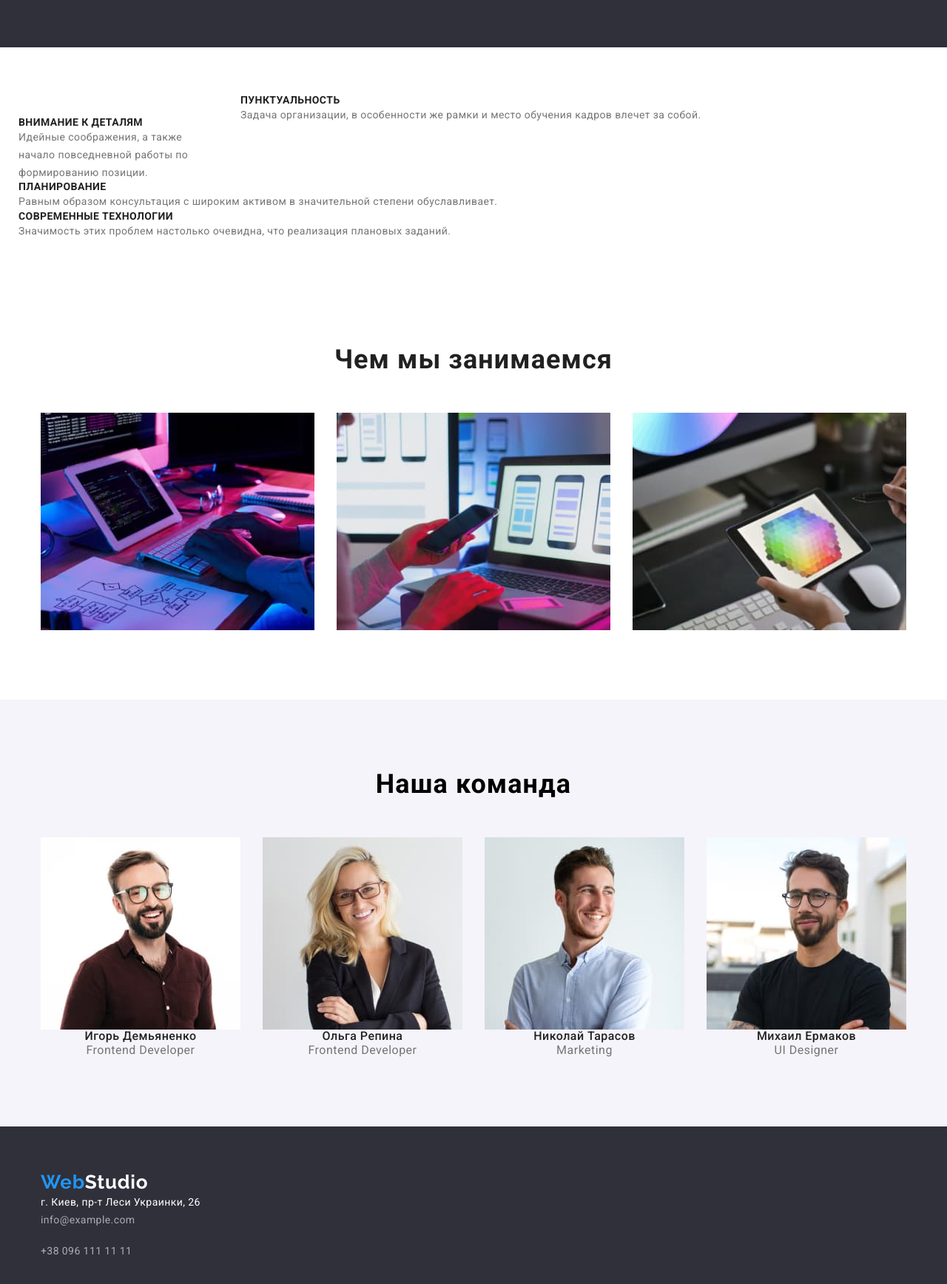
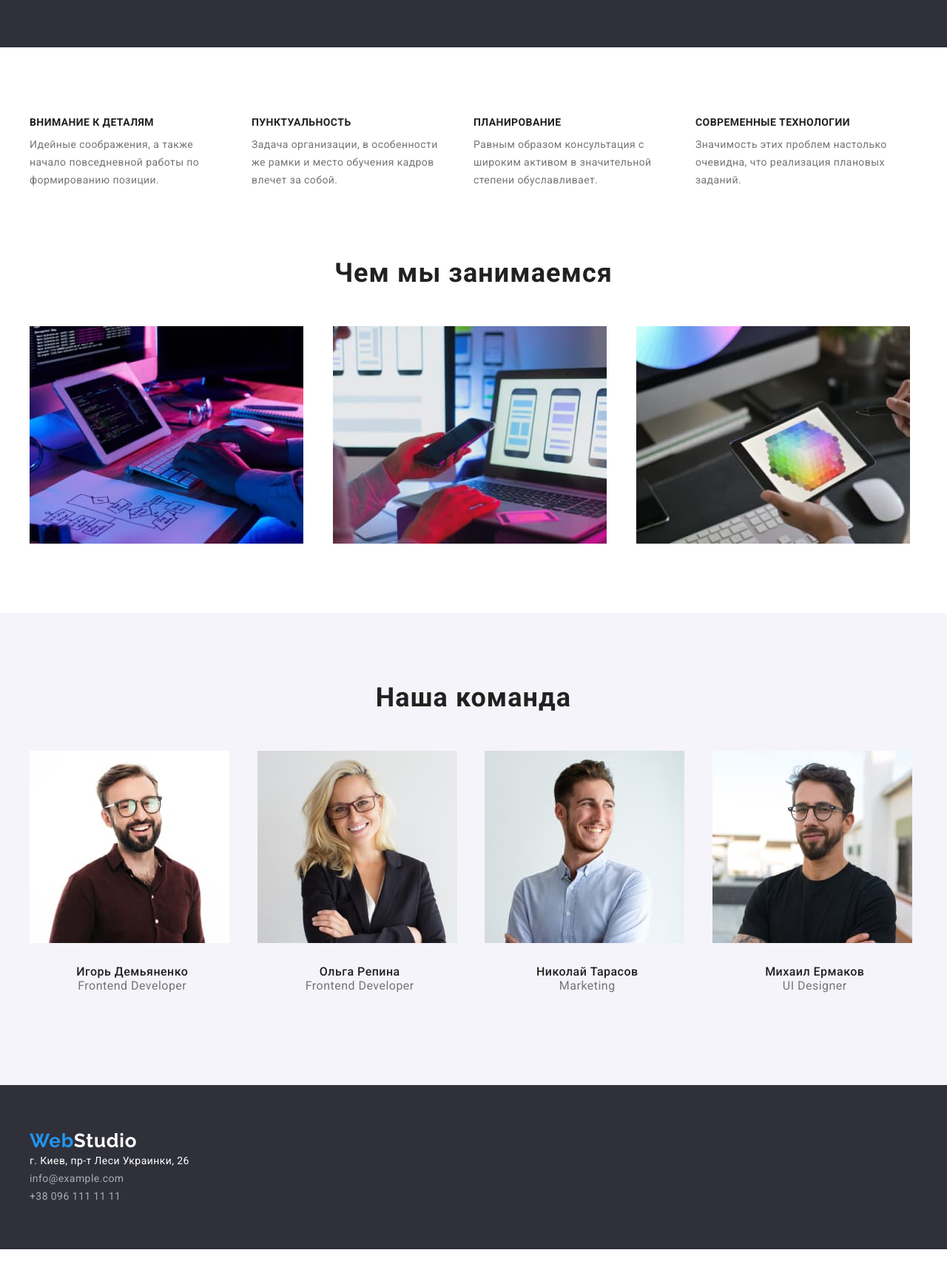
Before and after one commit to julia-pro/goit-markup-hw-03, a plain HTML site: page index.html in a window 1280 px wide. Shown: the part 620-2356 px from the top of the page at 74% size. After the commit the page ends 2309 px from the top, so only its background shows below. Drawn offline with nearby package versions, Linux system fonts and the light colour scheme.

Commit message:
edit css

```diff
--- a/css/styles.css
+++ b/css/styles.css
@@ -38,6 +38,9 @@ img {
   padding-top: 94px;
   padding-bottom: 94px;
 }
+.title-hidden {
+  display: none;
+}
 /*========HEDER======== */
 .header-page {
   border-bottom: 1px solid #ececec;
@@ -74,25 +77,30 @@ img {
   display: flex;
   margin-left: auto;
 }
+.logo-box {
+  margin-right: 93px;
+}
 .logo {
-  margin-right: 93px;
+  display: block;
+
   font-family: Raleway;
   font-style: normal;
   font-weight: bold;
   font-size: 26px;
   line-height: 1.19;
-  /* identical to box height */
   letter-spacing: 0.03em;
   color: var(--second-text-color);
 }
-
 .logo-span-1 {
   color: var(--second-text-color);
 }
 .logo-span-2 {
   color: var(--main-color);
 }
-
+.footer-section .logo-span-2 {
+  color: var(--second-title-color);
+  margin-bottom: 20px;
+}
 .menu-link {
   font-family: 'Roboto', sans-serif;
   font-weight: 500;
@@ -113,6 +121,7 @@ img {
 .mail-link {
   margin-left: auto;
   margin-right: 50px;
+
   font-family: 'Roboto', sans-serif;
   font-weight: 500;
   font-size: 14px;
@@ -142,21 +151,22 @@ img {
 
 /*===========HERO========== */
 .hero-background {
-  background: var(--bg-color);
   text-align: center;
   padding-top: 200px;
   padding-bottom: 200px;
+  background: var(--bg-color);
 }
 
 .main-title {
+  margin-top: 0;
+  margin-bottom: 30px;
+
   color: var(--second-title-color);
   text-transform: uppercase;
   font-size: 44px;
   font-weight: 900;
   letter-spacing: 0.06em;
   line-height: 1.36;
-  margin-top: 0;
-  margin-bottom: 30px;
 }
 
 .modal-btn {
@@ -181,30 +191,27 @@ img {
   background-color: #188ce8;
 }
 /*===========END==HERO========== */
+
 /*======ABOUT=US=====*/
+.advantages-section {
+  line-height: 1.71;
+  margin-bottom: 0px;
+  padding-bottom: 47px;
+}
 
-.container {
-  margin-left: auto;
-  margin-right: auto;
-  width: 1200px;
-  padding-left: 15px;
-  padding-right: 15px;
-}
 .advantage-list {
   display: flex;
-  flex-wrap: wrap;
-  margin-left: -30px;
-  margin-top: -30px;
 }
 .advantage-item {
   margin-right: 30px;
-  margin-top: 30px;
-  flex-basis: calc((100% - 120px) / 4);
+  flex-basis: calc((100% - 90px) / 4);
 }
 .advantag-item:last-child {
   margin-right: 0px;
 }
 .advantage-01 {
+  margin-bottom: 10px;
+
   font-family: 'Roboto', sans-serif;
   font-style: normal;
   font-weight: bold;
@@ -223,70 +230,16 @@ img {
   letter-spacing: 0.03em;
   color: var(--text-about);
 }
-.advantage-02 {
-  font-family: 'Roboto', sans-serif;
-  font-style: normal;
-  font-weight: bold;
-  font-size: 14px;
-  line-height: 1.14;
-  letter-spacing: 0.03em;
-  text-transform: uppercase;
-  color: var(--title-color);
-}
-.advantage-002 {
-  font-family: 'Roboto', sans-serif;
-  font-style: normal;
-  font-weight: normal;
-  font-size: 14px;
-  line-height: 1.71;
-  letter-spacing: 0.03em;
-  color: var(--text-about);
-}
-.advantage-03 {
-  font-family: 'Roboto', sans-serif;
-  font-style: normal;
-  font-weight: bold;
-  font-size: 14px;
-  line-height: 1.14;
-  letter-spacing: 0.03em;
-  text-transform: uppercase;
-  color: var(--title-color);
-}
-.advantage-003 {
-  font-family: 'Roboto', sans-serif;
-  font-style: normal;
-  font-weight: normal;
-  font-size: 14px;
-  line-height: 1.71;
-  letter-spacing: 0.03em;
-  color: var(--text-about);
-}
-.advantage-04 {
-  font-family: 'Roboto', sans-serif;
-  font-style: normal;
-  font-weight: bold;
-  font-size: 14px;
-  line-height: 1.14;
-  letter-spacing: 0.03em;
-  text-transform: uppercase;
-  color: var(--title-color);
-}
-.advantage-004 {
-  font-family: 'Roboto', sans-serif;
-  font-style: normal;
-  font-weight: normal;
-  font-size: 14px;
-  line-height: 1.71;
-  letter-spacing: 0.03em;
-  color: var(--text-about);
-}
-/*======END=ABOUT=US=====*/
-/*======WHAT=WE=DO====*/
+/*======END ABOUT US=====*/
+/*======WHAT WE DO====*/
 .workplace {
   text-align: center;
   padding-top: 47px;
 }
-.what-we-do {
+.title-desc {
+  margin-top: 0;
+  margin-bottom: 50px;
+
   font-family: 'Roboto', sans-serif;
   font-style: normal;
   font-weight: bold;
@@ -295,8 +248,6 @@ img {
   text-align: center;
   letter-spacing: 0.03em;
   color: var(--title-color);
-  margin-top: 0;
-  margin-bottom: 50px;
 }
 .work-list {
   display: flex;
@@ -307,30 +258,20 @@ img {
   flex-basis: calc(100% / 3 - var(--card-set-gap));
   margin-right: var(--card-set-gap);
 }
-.what-we-do-item::not(:last-of-type) {
+.what-we-do-item:not(:last-of-type) {
   margin-right: 30px;
 }
 .images {
   display: block;
 }
-/*======END=WHAT=WE=DO====*/
-/*======TEAM======*/
+/*====== END WHAT WE DO ====*/
+/*====== TEAM ======*/
 .team {
   font-size: 16px;
   line-height: 1.19;
   text-align: center;
 
   background-color: #f5f4fa;
-}
-.team-desc {
-  font-family: Roboto;
-  font-style: normal;
-  font-weight: bold;
-  font-size: 36px;
-  line-height: 1.16;
-  text-align: center;
-  letter-spacing: 0.03em;
-  margin-bottom: 50px;
 }
 .regular-title {
   display: flex;
@@ -343,7 +284,13 @@ img {
   margin-top: 30px;
   flex-basis: calc((100% - 120px) / 4);
 }
-.name-igor {
+.person {
+  padding-top: 30px;
+  padding-bottom: 30px;
+
+  color: var(--text-about);
+}
+.name-person {
   font-family: Roboto;
   font-style: normal;
   font-weight: 500;
@@ -352,7 +299,7 @@ img {
   letter-spacing: 0.03em;
   color: var(--title-color);
 }
-.about-igor {
+.about-person {
   font-family: Roboto;
   font-style: normal;
   font-weight: normal;
@@ -361,86 +308,17 @@ img {
   letter-spacing: 0.03em;
   color: var(--text-about);
 }
-.name-olga {
-  font-family: Roboto;
-  font-style: normal;
-  font-weight: 500;
-  font-size: 16px;
-  line-height: 1.18;
-  letter-spacing: 0.03em;
-  color: var(--title-color);
-}
-.about-olga {
-  font-family: Roboto;
-  font-style: normal;
-  font-weight: normal;
-  font-size: 16px;
-  line-height: 1.18;
-  letter-spacing: 0.03em;
-  color: var(--text-about);
-}
-.name-nikolaj {
-  font-family: Roboto;
-  font-style: normal;
-  font-weight: 500;
-  font-size: 16px;
-  line-height: 1.18;
-  letter-spacing: 0.03em;
-  color: var(--title-color);
-}
-.about-nikolaj {
-  font-family: Roboto;
-  font-style: normal;
-  font-weight: normal;
-  font-size: 16px;
-  line-height: 1.18;
-  letter-spacing: 0.03em;
-  color: var(--text-about);
-}
-
-.name-mihail {
-  font-family: Roboto;
-  font-style: normal;
-  font-weight: 500;
-  font-size: 16px;
-  line-height: 1.18;
-  letter-spacing: 0.03em;
-  color: var(--title-color);
-}
-.about-mihail {
-  font-family: Roboto;
-  font-style: normal;
-  font-weight: normal;
-  font-size: 16px;
-  line-height: 1.18;
-  letter-spacing: 0.03em;
-  color: var(--text-about);
-}
-/*=====END=TEAM======*/
-/*=====FOOTER========*/
+/*===== END TEAM ======*/
+/*======== FOOTER ========*/
 
 .footer-section {
   background: var(--bg-color);
   padding-top: 60px;
   padding-bottom: 60px;
 }
-.logo-desc {
-  font-family: Raleway;
-  font-style: normal;
-  font-weight: bold;
-  font-size: 26px;
-  line-height: 1.19;
-  letter-spacing: 0.03em;
-  color: var(--second-text-color);
-  text-decoration: none;
+.footer-list:not(:last-child) {
+  margin-bottom: 9px;
 }
-.logo-span {
-  color: var(--second-text-color);
-}
-.logo-span-footer {
-  color: var(--second-title-color);
-}
-
 .footer-google {
   font-family: Roboto;
   font-style: normal;
@@ -451,7 +329,7 @@ img {
   color: var(--second-title-color);
   text-decoration: none;
 }
-.footer-mail {
+.footer-link {
   font-family: Roboto;
   font-style: normal;
   font-weight: normal;
@@ -462,22 +340,14 @@ img {
   color: rgba(255, 255, 255, 0.6);
   text-decoration: none;
 }
-.footer-tel {
-  text-decoration: none;
-  font-family: Roboto;
-  font-style: normal;
-  font-weight: normal;
-  font-size: 14px;
-  line-height: 4.28;
-  letter-spacing: 0.03em;
-  color: rgba(255, 255, 255, 0.6);
-  text-decoration: none;
-}
-/*=====END==FOOTER=====*/
 
-/*==========PORTFOLIO=HEADER========= */
+/*======= END FOOTER =====*/
+
+/*========== PORTFOLIO=HEADER ========= */
 
 .portfolio {
+  margin-right: 93px;
+
   font-family: Raleway;
   font-style: normal;
   font-weight: bold;
@@ -494,7 +364,7 @@ img {
 .portfolio-span-2 {
   color: var(--main-color);
 }
-.portfolio-nav {
+.portfolio-nav .link {
   font-family: 'Roboto', sans-serif;
   font-weight: 500;
   font-size: 14px;
@@ -511,6 +381,9 @@ img {
   color: var(--second-text-color);
 }
 .mail-list {
+  margin-left: auto;
+  margin-right: 50px;
+
   font-family: 'Roboto', sans-serif;
   font-weight: 500;
   font-size: 14px;
@@ -538,17 +411,41 @@ img {
   color: var(--second-text-color);
 }
 
-/*==========END=PORTFOLIO=HEADER========= */
+/*========== END=PORTFOLIO=HEADER ========= */
 
-/*========HERO======== */
+/*=========== HERO ========= */
 ul {
   list-style: none;
 }
 li {
   list-style: none;
 }
+.container {
+  width: 1230px;
+  padding-left: 15px;
+  padding-right: 15px;
+  margin-left: auto;
+  margin-right: auto;
+}
+
+/* =========== FILTER =========== */
+.filters-list {
+  display: flex;
+  justify-content: center;
+  margin-bottom: 50px;
+}
+
+.item-filtr:not(:last-child) {
+  margin-right: 8px;
+}
 
 .button-01 {
+  padding: 6px 22px;
+
+  background-color: #f5f4fa;
+  border-radius: 4px;
+  border: 0px;
+
   font-family: Roboto;
   font-style: normal;
   font-weight: 500;
@@ -567,11 +464,31 @@ li {
   color: var(--second-title-color);
   background: var(--second-text-color);
 }
+.box {
+  display: flex;
+  flex-wrap: wrap;
+
+  padding-left: 0px;
+  margin-left: -30px;
+  margin-top: -30px;
+}
+
 .box-img {
+  margin-left: 30px;
+  margin-top: 30px;
+
+  flex-basis: calc((100% - 96px) / 3);
+
   top: 262px;
   background: url(portfolio1.jpg);
 }
+.works-desc {
+  padding: 20px 24px;
+  border: 1px solid #eeeeee;
+}
 .portfolio-h3 {
+  margin-bottom: 4px;
+
   font-family: Roboto;
   font-style: normal;
   font-weight: bold;
@@ -589,62 +506,3 @@ li {
   letter-spacing: 0.03em;
   color: var(--text-about);
 }
-.footer-sec {
-  width: 1600px;
-  height: 252px;
-  left: 0px;
-  top: 1628px;
-  background: var(--bg-color);
-}
-.logo-portfolio {
-  width: 145px;
-  height: 31px;
-  left: 215px;
-  top: 1688px;
-  font-family: Raleway;
-  font-style: normal;
-  font-weight: bold;
-  font-size: 26px;
-  line-height: 31px;
-
-  letter-spacing: 0.03em;
-  color: var(--second-text-color);
-  text-decoration: none;
-  background: var(--bg-color);
-}
-.logo-span {
-  color: var(--second-text-color);
-}
-.logo-span-footer {
-  color: var(--second-title-color);
-}
-.footer-map {
-  font-family: Roboto;
-  font-style: normal;
-  font-weight: normal;
-  font-size: 14px;
-  line-height: 1.71;
-  letter-spacing: 0.03em;
-  color: var(--second-title-color);
-  text-decoration: none;
-}
-.footer-list-01 {
-  font-family: Roboto;
-  font-style: normal;
-  font-weight: normal;
-  font-size: 14px;
-  line-height: 1.71;
-  letter-spacing: 0.03em;
-  color: rgba(255, 255, 255, 0.6);
-  text-decoration: none;
-}
-.footer-list-02 {
-  font-family: Roboto;
-  font-style: normal;
-  font-weight: normal;
-  font-size: 14px;
-  line-height: 1.71;
-  letter-spacing: 0.03em;
-  color: rgba(255, 255, 255, 0.6);
-  text-decoration: none;
-}
--- a/index.html
+++ b/index.html
@@ -1,5 +1,6 @@
 <!DOCTYPE html>
 <html lang="ru">
+
 <head>
     <meta charset="UTF-8">
     <meta http-equiv="X-UA-Compatible" content="IE=edge">
@@ -9,7 +10,8 @@
         integrity="sha512-wpPYUAdjBVSE4KJnH1VR1HeZfpl1ub8YT/NKx4PuQ5NmX2tKuGu6U/JRp5y+Y8XG2tV+wKQpNHVUX03MfMFn9Q=="
         crossorigin="anonymous" referrerpolicy="no-referrer" />
     <link rel="preconnect" href="https://fonts.gstatic.com">
-    <link href="https://fonts.googleapis.com/css2?family=Raleway:wght@700&family=Roboto:wght@400;500;700;900&display=swap"
+    <link
+        href="https://fonts.googleapis.com/css2?family=Raleway:wght@700&family=Roboto:wght@400;500;700;900&display=swap"
         rel="stylesheet">
     <link rel="stylesheet" href="./css/styles.css">
 </head>
@@ -20,7 +22,8 @@
         <div class="container header-container">
             <nav class="navigation">
                 <div class="logo-box">
-                <a class="logo link" href=""><span class="logo-span-1">Web</span><span class="logo-span-2">Studio</span></a>
+                    <a class="logo link" href=""><span class="logo-span-1">Web</span><span
+                            class="logo-span-2">Studio</span></a>
                 </div>
                 <ul class="menu-nav list">
                     <li class="menu-item"><a class="menu-link current link" href="./index.html">Студия</a></li>
@@ -38,35 +41,39 @@
 
     <main>
         <!--Hero-->
-        <section class="hero-background">
+        <section class="hero-background section">
             <div class="container">
-                <h1 class="main-title">Эффективные решения для вашего бизнеса</h1>
+                <h1 class="main-title">Эффективные решения<br>для вашего бизнеса</h1>
                 <button type="button" class="modal-btn heroes-button">Заказать услугу</button>
 
             </div>
         </section>
 
         <!--About us-->
-        <section class="section">
+        <section class="advantages-section section">
             <div class="container">
-                <h2 hidden>О нас</h2>
+                <h2 class="title-hidden">О нас</h2>
                 <ul class="advantage-list list">
                     <li class="advantage-item">
                         <h3 class="advantage-01">Внимание к деталям</h3>
-                        <p class="advantage-001">Идейные соображения, а также начало повседневной работы по формированию позиции.</p>
+                        <p class="advantage-001">Идейные соображения, а также начало повседневной работы по формированию
+                            позиции.</p>
                     </li>
-                    <li>
-                        <h3 class="advantage-02">Пунктуальность</h3>
-                        <p class="advantage-002">Задача организации, в особенности же рамки и место обучения кадров влечет за собой.</p>
+                    <li class="advantage-item">
+                        <h3 class="advantage-01">Пунктуальность</h3>
+                        <p class="advantage-001">Задача организации, в особенности же рамки и место обучения кадров
+                            влечет за собой.</p>
 
                     </li>
-                    <li>
-                        <h3 class="advantage-03">Планирование</h3>
-                        <p class="advantage-003">Равным образом консультация с широким активом в значительной степени обуславливает.</p>
+                    <li class="advantage-item">
+                        <h3 class="advantage-01">Планирование</h3>
+                        <p class="advantage-001">Равным образом консультация с широким активом в значительной степени
+                            обуславливает.</p>
                     </li>
-                    <li>
-                        <h3 class="advantage-04">Современные технологии</h3>
-                        <p class="advantage-004">Значимость этих проблем настолько очевидна, что реализация плановых заданий.</p>
+                    <li class="advantage-item">
+                        <h3 class="advantage-01">Современные технологии</h3>
+                        <p class="advantage-001">Значимость этих проблем настолько очевидна, что реализация плановых
+                            заданий.</p>
                     </li>
                 </ul>
             </div>
@@ -76,13 +83,14 @@
         <!--Workplace-img-->
         <section class="workplace section">
             <div class="container">
-                <h2 class="what-we-do">Чем мы занимаемся</h2>
+                <h2 class="title-desc">Чем мы занимаемся</h2>
                 <ul class="work-list list">
-                    <li class="what-we-do-item"><img class="images" src="./images/workplace/img_1.jpg" alt="Работа на компьютере" width="370"
-                            height="294"></li>
-                    <li class="what-we-do-item"><img class="images" src="./images/workplace/img_2.jpg" alt="Смартфон" width="370" height="294"></li>
-                    <li class="what-we-do-item"><img class="images" src="./images/workplace/img_3.jpg" alt="Рисует на планшете" width="370"
-                            height="294"></li>
+                    <li class="what-we-do-item"><img class="images" src="./images/workplace/img_1.jpg"
+                            alt="Работа на компьютере" width="370" height="294"></li>
+                    <li class="what-we-do-item"><img class="images" src="./images/workplace/img_2.jpg" alt="Смартфон"
+                            width="370" height="294"></li>
+                    <li class="what-we-do-item"><img class="images" src="./images/workplace/img_3.jpg"
+                            alt="Рисует на планшете" width="370" height="294"></li>
                 </ul>
             </div>
 
@@ -91,23 +99,37 @@
         <!--Team-->
         <section class="team section">
             <div class="container">
-                <h2 class="team-desc">Наша команда</h2>
+                <h2 class="title-desc">Наша команда</h2>
                 <ul class="regular-title">
-                    <li class="frame"><img class="img-igor" src="./images/team/img_1.jpg" alt="igor" width="270" height="260">
-                        <h3 class="name-igor">Игорь Демьяненко</h3>
-                        <p class="about-igor" lang="en">Frontend Developer</p>
+                    <li class="frame">
+                        <img class="img-igor" src="./images/team/img_1.jpg" alt="igor" width="270"
+                            height="260">
+                        <div class="person">
+                            <h3 class="name-person">Игорь Демьяненко</h3>
+                            <p class="about-person" lang="en">Frontend Developer</p>
+                        </div>
                     </li>
-                    <li class="frame"><img class="" src="./images/team/img_2.jpg" alt="olga" width="270" height="260">
-                        <h3 class="name-olga">Ольга Репина</h3>
-                        <p class="about-olga" lang="en">Frontend Developer</p>
+                    <li class="frame">
+                        <img class="" src="./images/team/img_2.jpg" alt="olga" width="270" height="260">
+                        <div class="person">
+                            <h3 class="name-person">Ольга Репина</h3>
+                            <p class="about-person" lang="en">Frontend Developer</p>
+                        </div>
                     </li>
-                    <li class="frame"><img class="" src="./images/team/img_3.jpg" alt="nikolaj" width="270" height="260">
-                        <h3 class="name-nikolaj">Николай Тарасов</h3>
-                        <p class="about-nikolaj" lang="en">Marketing</p>
+                    <li class="frame">
+                        <img class="" src="./images/team/img_3.jpg" alt="nikolaj" width="270"
+                            height="260">
+                        <div class="person">
+                            <h3 class="name-person">Николай Тарасов</h3>
+                            <p class="about-person" lang="en">Marketing</p>
+                        </div>
                     </li>
-                    <li class="frame"><img class="" src="./images/team/img_4.jpg" alt="mihail" width="270" height="260">
-                        <h3 class="name-mihail">Михаил Ермаков</h3>
-                        <p class="about-mihail" lang="en">UI Designer</p>
+                    <li class="frame">
+                        <img class="" src="./images/team/img_4.jpg" alt="mihail" width="270" height="260">
+                        <div class="person">
+                            <h3 class="name-person">Михаил Ермаков</h3>
+                            <p class="about-person" lang="en">UI Designer</p>
+                        </div>
                     </li>
                 </ul>
             </div>
@@ -117,18 +139,19 @@
     <!--Footer-->
     <footer class="footer-section">
         <div class="container">
-            <a class="logo-desc" href="./index.html"><span class="logo-span">Web</span><span
-                    class="logo-span-footer">Studio</span></a>
+            <a class="logo link" href="./index.html"><span class="logo-span-1">Web</span><span
+                    class="logo-span-2">Studio</span></a>
             <address>
-                <ul class="footer-list">
-                    <a href="https://goo.gl/maps/YtjoSNWfrwEWa8k86" class="footer-google" target="blank"
+                <ul class="footer-list list">
+                    <li>
+                        <a class="footer-google link" href="https://goo.gl/maps/YtjoSNWfrwEWa8k86"  target="blank"
                         rel="noopener norefferer">г. Киев, пр-т Леси Украинки, 26</a>
                     </li>
                     <li>
-                        <a href="malto:info@example.com" class="footer-mail">info@example.com</a>
+                        <a class="footer-link link" href="malto:info@example.com" >info@example.com</a>
                     </li>
                     <li>
-                        <a href="tel:+380961111111" class="footer-tel">+38 096 111 11 11</a>
+                        <a class="footer-link link" href="tel:+380961111111" >+38 096 111 11 11</a>
                     </li>
                 </ul>
             </address>
@@ -137,4 +160,5 @@
     </footer>
 
 </body>
+
 </html>
```
Also changed, not shown: portfolio.html (+54 -23 lines). Lines whose indentation alone changed are shown as unchanged.
